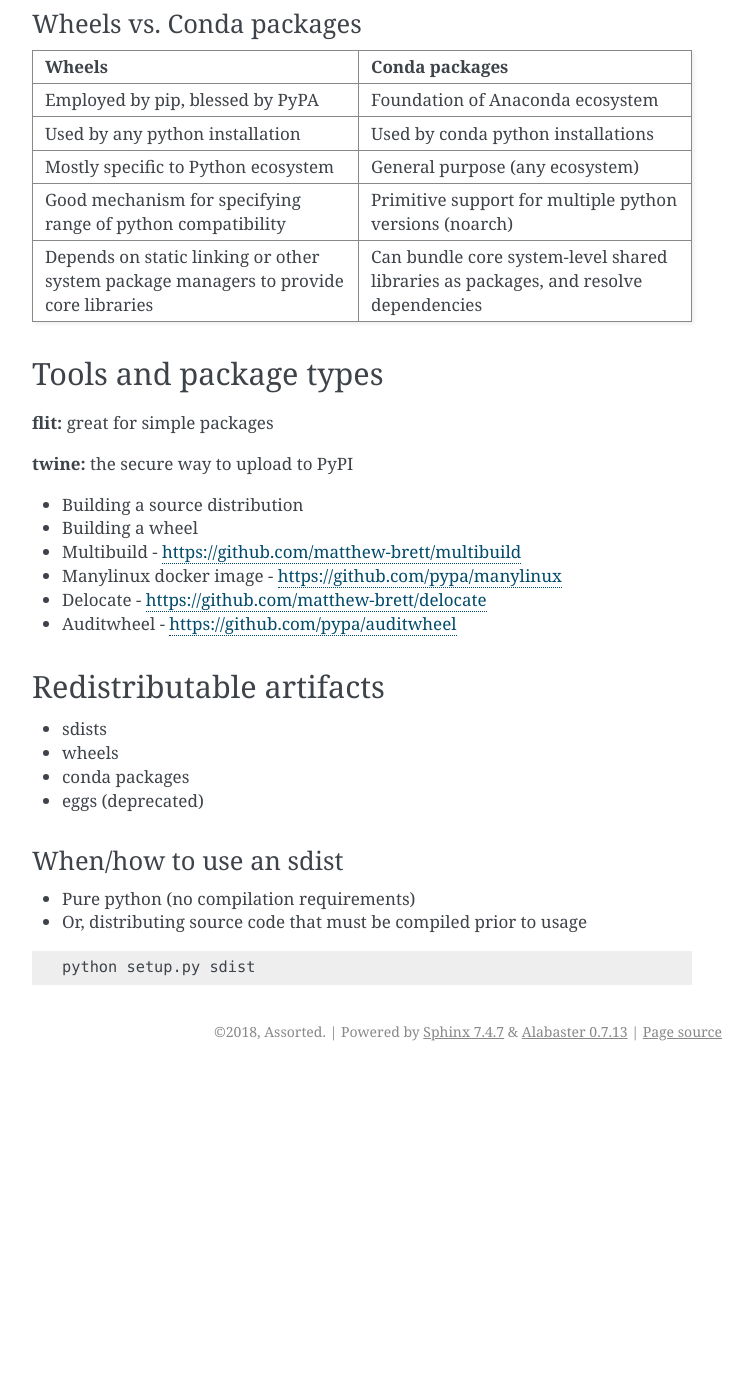
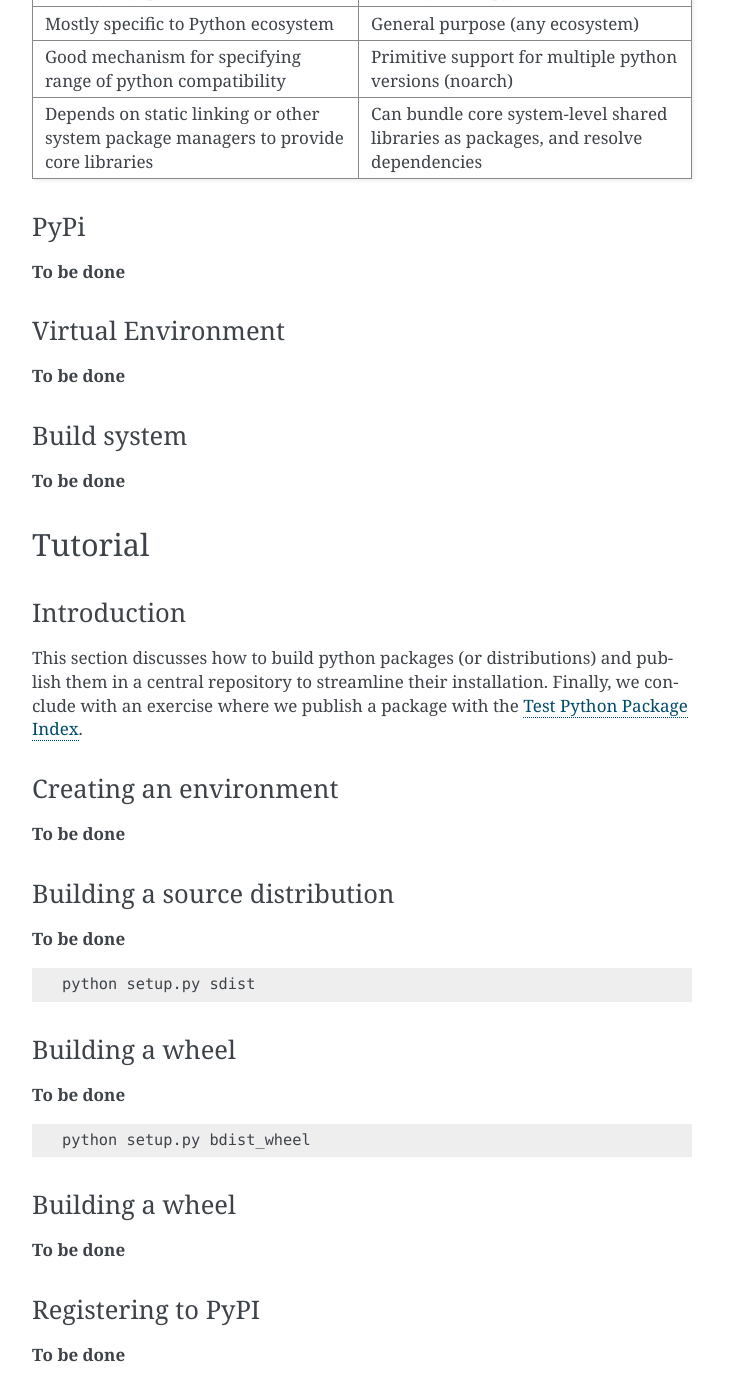
Before and after one commit to python-packaging-tutorial/python-packaging-tutorial, a Sphinx documentation site: the page built from sphinx_presentation/source/uploading_pypi.rst, in a window 1280 px wide and 1400 px high, scrolled down 1833 px. Shown: the whole window, without its empty margins (388-1141 px from the left). Built offline with Sphinx 7.4.7, drawn with Linux system fonts in a browser that asks for light colours; before the commit the page ends 2904 px from its top, so only the background shows below that; some of the changed text lies outside the part shown.

Commit message:
Building: Add "Tutorial" section draft and cleanup overview

```diff
--- a/sphinx_presentation/source/uploading_pypi.rst
+++ b/sphinx_presentation/source/uploading_pypi.rst
@@ -5,26 +5,21 @@
 Learning Objectives
 ===================
 
-In this section we will ...
----------------------------
+In the following section we will ...
+------------------------------------
 
 * Review the packaging terminology
-* Understand how to build and package a python package
+* Understand how to build, package and publish a python package
 
 
-Tutorial
-========
+Packaging Terminology 101
+=========================
 
 Introduction
 ------------
 
-This section discusses how to build python packages (or distributions) and publish
-them in a central repository to streamline their installation. Finally, we conclude
-with an exercise where we publish a package with the `Test Python Package Index <http://test.pypi.org/>`_.
+This section reviews the python packaging concepts and terminology.
 
-
-Packaging Terminology 101
-=========================
 
 Source distribution
 -------------------
@@ -115,46 +110,86 @@
 +-------------------------------------+-------------------------------------+
 
 
-Tools and package types
-=======================
+PyPi
+----
+
+**To be done**
+
+.. Copy from https://uwpce-pythoncert.github.io/PythonCertDevel/modules/Packaging.html#pypi
 
 
-**flit:** great for simple packages
+Virtual Environment
+-------------------
 
-**twine:** the secure way to upload to PyPI
-
-* Building a source distribution
-
-* Building a wheel
-
-* Multibuild - https://github.com/matthew-brett/multibuild
-
-* Manylinux docker image - https://github.com/pypa/manylinux
-
-* Delocate - https://github.com/matthew-brett/delocate
-
-* Auditwheel - https://github.com/pypa/auditwheel
+**To be done**
 
 
-Redistributable artifacts
-=========================
+Build system
+------------
 
-* sdists
+**To be done**
 
-* wheels
+.. describe setuptools and flit
 
-* conda packages
+Tutorial
+========
 
-* eggs (deprecated)
+Introduction
+------------
+
+This section discusses how to build python packages (or distributions) and publish
+them in a central repository to streamline their installation. Finally, we conclude
+with an exercise where we publish a package with the `Test Python Package Index <http://test.pypi.org/>`_.
 
 
-When/how to use an sdist
-------------------------
+Creating an environment
+-----------------------
 
-* Pure python (no compilation requirements)
+**To be done**
 
-* Or, distributing source code that must be compiled prior to usage
+Building a source distribution
+------------------------------
+
+**To be done**
 
 .. code-block:: bash
 
     python setup.py sdist
+
+Building a wheel
+----------------
+
+**To be done**
+
+.. code-block:: bash
+
+    python setup.py bdist_wheel
+
+
+Building a wheel
+----------------
+
+**To be done**
+
+
+Registering to PyPI
+-------------------
+
+**To be done**
+
+
+Publishing to PyPI
+------------------
+
+**To be done**
+
+
+An other approach: filt
+-----------------------
+
+**To be done**
+
+
+
+Exercises
+=========
```
Also changed, not shown: sphinx_presentation/source/overview.rst (+2 -11 lines).
